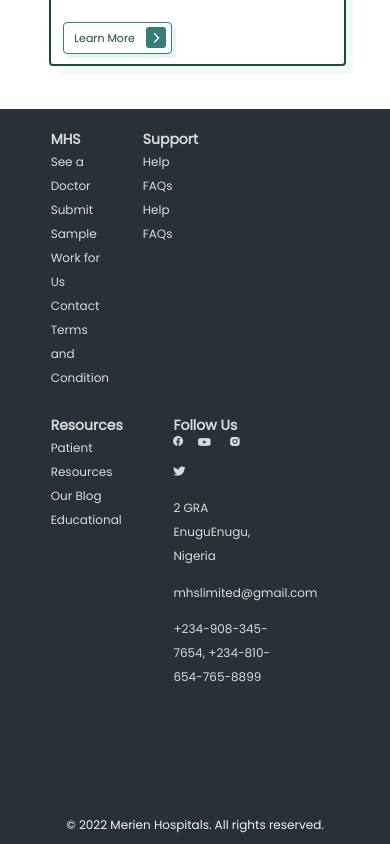
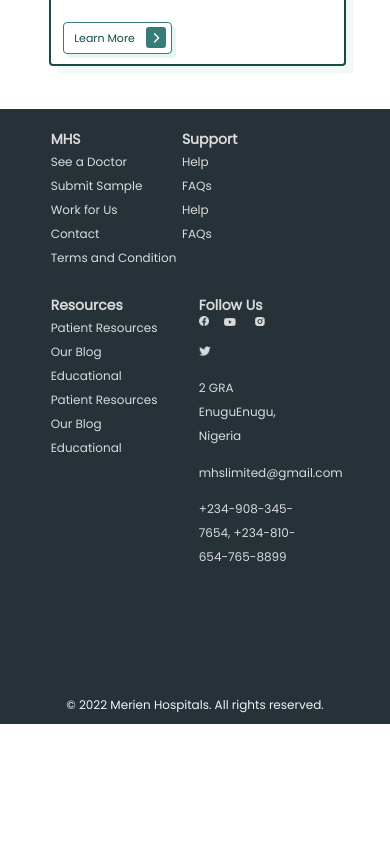
Before and after one commit to Sheila-a/Clientele, a React (Create React App) app: page / in a window 390 px wide. Shown: the part 6416-7260 px from the top of the page. After the commit the page ends 7140 px from the top, so only its background shows below. Built offline with nearby package versions, Linux system fonts and the light colour scheme; a web font is replaced by a local one.

Commit message:
Test for Footer Responsiveness (8)

```diff
--- a/src/Components/Home/Footer/footer.jsx
+++ b/src/Components/Home/Footer/footer.jsx
@@ -14,7 +14,7 @@ const Footer = () => {
           <div className="bottom-flex-MQ">
             <div className="bf1">
               <h3 className="footer-h3"> MHS</h3>
-              <p className="footer-p">
+              <p className="footer-p footer-pS">
                 <p>See a Doctor</p>
                 <p>Submit Sample</p>
                 <p>
@@ -26,12 +26,7 @@ const Footer = () => {
             </div>
             <div className="bf2">
               <h3 className="footer-h3">Support</h3>
-              {/* <ul>
-              <li>Help</li>
-              <li>FAQs</li>
-            </ul> */}
-
-              <p className="footer-p">
+              <p className="footer-p footer-pS">
                 <p> Help </p>
                 <p> FAQs</p>
                 <p> Help </p>
@@ -47,10 +42,13 @@ const Footer = () => {
               <li>Our Blog</li>
               <li>Educational</li>
             </ul> */}
-              <p className="footer-p">
-                Patient Resources <br />
-                Our Blog <br />
-                Educational
+              <p className="footer-p footer-pS">
+                <p>Patient Resources</p>
+                <p>Our Blog</p>
+                <p>Educational</p>
+                <p>Patient Resources</p>
+                <p>Our Blog</p>
+                <p>Educational</p>
               </p>
             </div>
             <div className="bf4">
```
